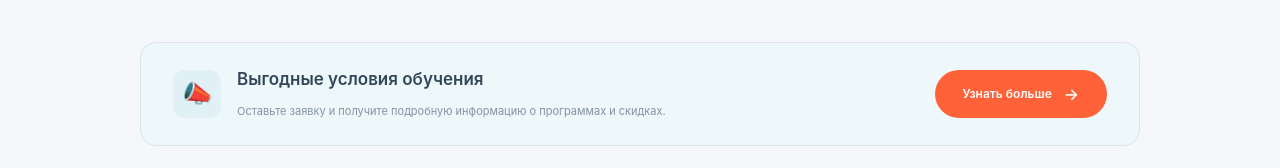
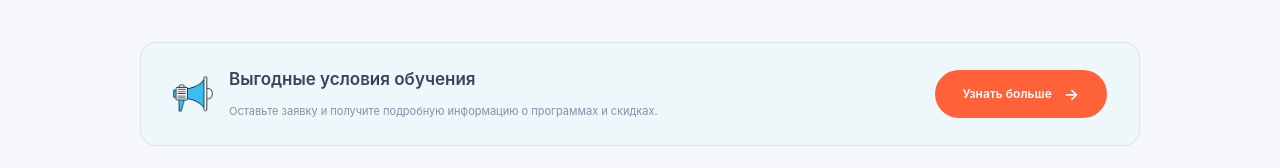
Before and after one commit to muhammadddd77/home-task-for-soft-club, a website: page src/index.html in a window 1280 px wide. Shown: the part 3736-3904 px from the top of the page. Drawn offline with Linux system fonts and the light colour scheme.

Commit message:
secoxiron

```diff
--- a/src/index.html
+++ b/src/index.html
@@ -285,9 +285,7 @@
   <div class="mx-auto max-w-[1000px]">
     <div class="flex flex-col gap-5 rounded-2xl border border-[#dce3e9] bg-[#eef7fa] p-5 lg:flex-row lg:items-center lg:justify-between lg:px-8 lg:py-6">
       <div class="flex items-center gap-4">
-        <div class="flex h-12 w-12 shrink-0 items-center justify-center rounded-xl bg-[#e1f0f5] text-[25px]">
-          📣
-        </div>
+        <img src="./image copy 14.png" alt="" class="w-[40px]">
 
         <div>
           <h2 class="text-[15px] font-semibold text-[#34465a] lg:text-[17px]">
```
Also changed, not shown: src/image copy 13.png (added), src/image copy 14.png (added).
